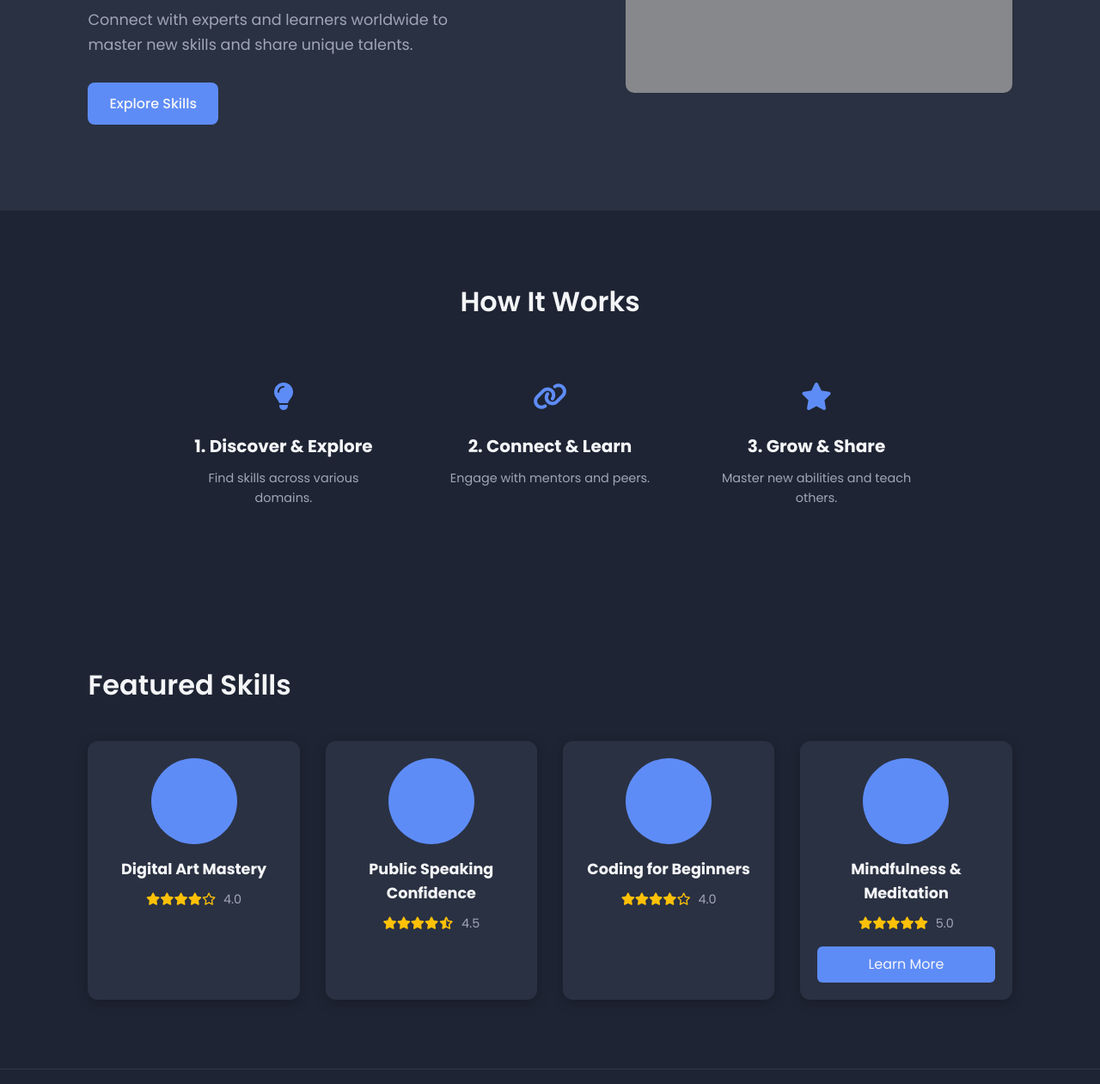
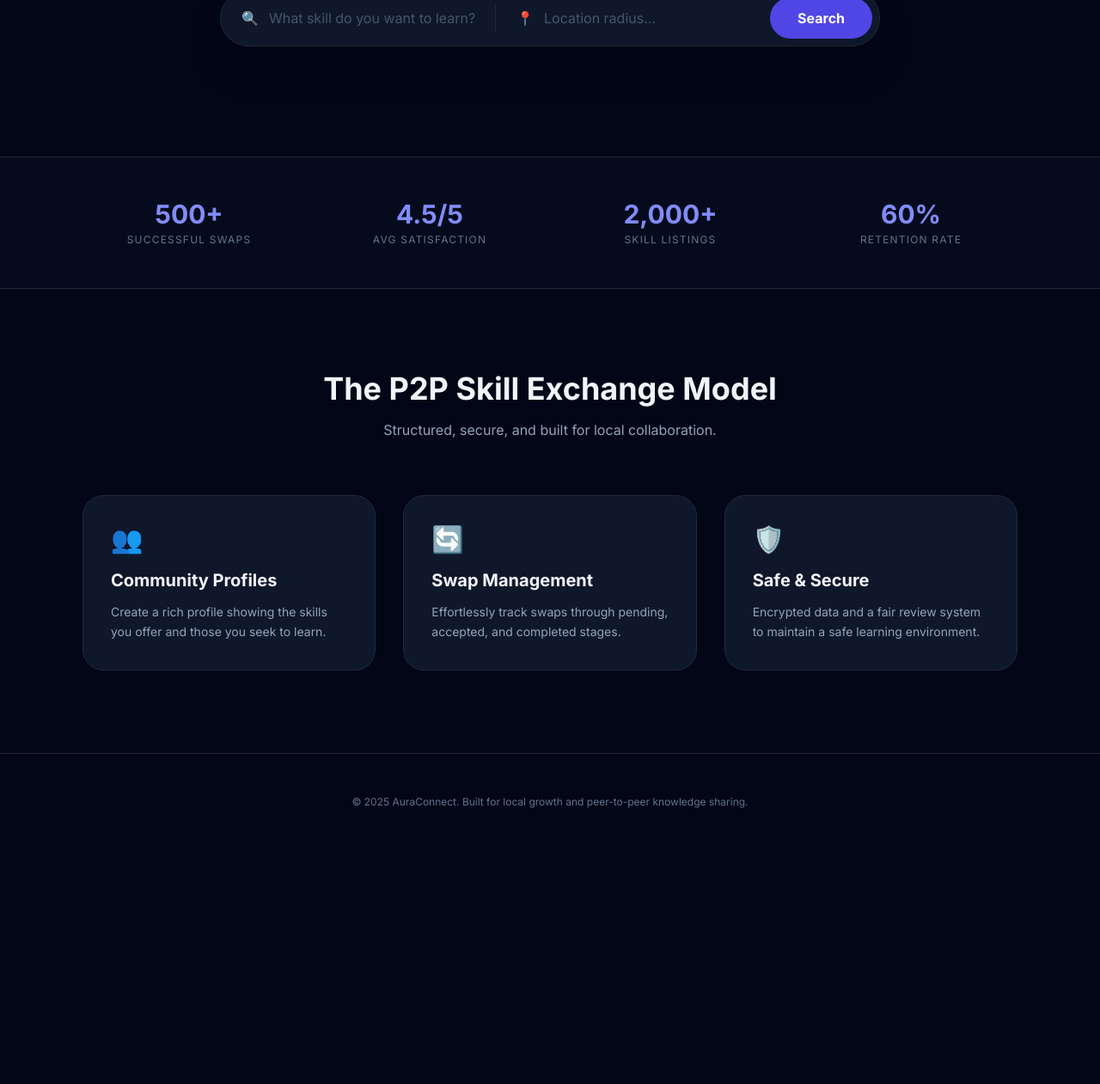
Before and after one commit to Rusmia-Rahaman-Urfa/AuraConnect, a plain HTML site: page index.html in a window 1280 px wide. Shown: the part 473-1734 px from the top of the page at 86% size. After the commit the page ends 1462 px from the top, so only its background shows below. Drawn offline with nearby package versions, Linux system fonts and the light colour scheme; grey boxes are pictures that could not be loaded.

Commit message:
refactor: restructure the Landing Page

```diff
--- a/index.html
+++ b/index.html
@@ -3,110 +3,117 @@
 <head>
     <meta charset="UTF-8">
     <meta name="viewport" content="width=device-width, initial-scale=1.0">
-    <title>AuraConnect | Unlock Your Potential. Share Your Aura</title>
-    <link rel="stylesheet" href="style.css">
-    <link href="https://fonts.googleapis.com/css2?family=Poppins:wght@300;400;500;600;700&display=swap" rel="stylesheet">
-    <link rel="stylesheet" href="https://cdnjs.cloudflare.com/ajax/libs/font-awesome/6.4.0/css/all.min.css">
+    <title>AuraConnect | Peer-to-Peer Skill Exchange</title>
+    <script src="https://cdn.tailwindcss.com"></script>
+    <link href="https://fonts.googleapis.com/css2?family=Inter:wght@400;600;700;800&display=swap" rel="stylesheet">
+    <style>
+        body { font-family: 'Inter', sans-serif; }
+    </style>
 </head>
-<body>
+<body class="bg-slate-950 text-slate-100 min-h-screen">
 
-    <header class="navbar">
-        <div class="logo">AuraConnect</div>
-        <nav class="nav-links">
-            <a href="#">How It Works</a>
-            <a href="#">Discover Skills</a>
-            <a href="#">Community</a>
-            <a href="#">Pricing</a>
-            <a href="#" class="btn btn-login">Log In / Sign Up</a>
+    <nav class="flex items-center justify-between px-8 py-6 bg-slate-900/50 backdrop-blur-md sticky top-0 z-50 border-b border-slate-800">
+        <div class="flex items-center gap-2">
+            <div class="w-10 h-10 bg-indigo-600 rounded-lg flex items-center justify-center font-bold text-2xl text-white">A</div>
+            <span class="text-2xl font-bold tracking-tight text-white">Aura<span class="text-indigo-500">Connect</span></span>
+        </div>
+        <div class="hidden md:flex items-center gap-8 font-medium text-sm text-slate-300">
+            <a href="#features" class="hover:text-indigo-400 transition">How it Works</a>
+            <a href="#explore" class="hover:text-indigo-400 transition">Explore Skills</a>
+            <a href="#about" class="hover:text-indigo-400 transition">Community</a>
+        </div>
+        <div class="flex items-center gap-4">
+            <button class="px-5 py-2 text-sm text-slate-300 hover:text-indigo-400 transition font-medium">Log in</button>
+            <button class="px-5 py-2 text-sm bg-indigo-600 hover:bg-indigo-700 text-white rounded-full transition font-semibold shadow-lg shadow-indigo-500/20">
+                Join for Free
+            </button>
+        </div>
     </nav>
+
+    <header class="px-8 pt-20 pb-32 text-center max-w-6xl mx-auto">
+        <h1 class="text-5xl md:text-7xl font-extrabold mb-6 leading-tight">
+            Achieve Growth Through <br />
+            <span class="text-transparent bg-clip-text bg-gradient-to-r from-indigo-400 to-cyan-400">
+                Skill-Sharing Empowerment
+            </span>
+        </h1>
+        <p class="text-slate-400 text-xl mb-10 max-w-2xl mx-auto">
+            A non-monetary cooperative exchange model. Share your talents, gain new skills,
+            and help your local community thrive without spending a penny.
+        </p>
+
+        <div class="max-w-3xl mx-auto flex flex-col md:flex-row gap-2 p-2 bg-slate-900 border border-slate-800 rounded-2xl md:rounded-full shadow-2xl">
+            <div class="flex-1 flex items-center gap-3 px-4 py-3">
+                <span class="text-slate-500">🔍</span>
+                <input type="text" placeholder="What skill do you want to learn?" class="bg-transparent w-full outline-none text-slate-200 placeholder:text-slate-600">
+            </div>
+            <div class="hidden md:block w-px h-8 bg-slate-800 self-center"></div>
+            <div class="flex-1 flex items-center gap-3 px-4 py-3">
+                <span class="text-slate-500">📍</span>
+                <input type="text" placeholder="Location radius..." class="bg-transparent w-full outline-none text-slate-200 placeholder:text-slate-600">
+            </div>
+            <button class="bg-indigo-600 hover:bg-indigo-700 text-white px-8 py-3 rounded-xl md:rounded-full font-bold transition">
+                Search
+            </button>
+        </div>
     </header>
 
-    <main>
-        <section class="hero-section">
-            <div class="hero-content">
-                <h1>Unlock Your Potential. <br>Share Your Aura</h1>
-                <p>Connect with experts and learners worldwide to master new skills and share unique talents.</p>
-                <a href="#" class="btn btn-primary">Explore Skills</a>
+    <section class="bg-slate-900/30 border-y border-slate-800 py-12">
+        <div class="max-w-6xl mx-auto px-8 grid grid-cols-2 md:grid-cols-4 gap-8 text-center">
+            <div>
+                <p class="text-3xl font-bold text-indigo-400">500+</p>
+                <p class="text-slate-500 text-xs uppercase tracking-widest mt-1">Successful Swaps</p>
             </div>
-            <div class="hero-illustration">
+            <div>
+                <p class="text-3xl font-bold text-indigo-400">4.5/5</p>
+                <p class="text-slate-500 text-xs uppercase tracking-widest mt-1">Avg Satisfaction</p>
             </div>
-        </section>
-
-        <section class="how-it-works-section">
-            <h2>How It Works</h2>
-            <div class="steps-container">
-                <div class="step-card">
-                    <div class="step-icon"><i class="fas fa-lightbulb"></i></div>
-                    <h3>1. Discover & Explore</h3>
-                    <p>Find skills across various domains.</p>
+            <div>
+                <p class="text-3xl font-bold text-indigo-400">2,000+</p>
+                <p class="text-slate-500 text-xs uppercase tracking-widest mt-1">Skill Listings</p>
             </div>
-                <div class="step-card">
-                    <div class="step-icon"><i class="fas fa-link"></i></div>
-                    <h3>2. Connect & Learn</h3>
-                    <p>Engage with mentors and peers.</p>
-                </div>
-                <div class="step-card">
-                    <div class="step-icon"><i class="fas fa-star"></i></div>
-                    <h3>3. Grow & Share</h3>
-                    <p>Master new abilities and teach others.</p>
+            <div>
+                <p class="text-3xl font-bold text-indigo-400">60%</p>
+                <p class="text-slate-500 text-xs uppercase tracking-widest mt-1">Retention Rate</p>
             </div>
         </div>
     </section>
 
-        <section class="featured-skills-section">
-            <h2>Featured Skills</h2>
-            <div class="skills-grid">
-                <div class="skill-card">
-                    <div class="avatar-placeholder"></div>
-                    <h4>Digital Art Mastery</h4>
-                    <div class="rating">
-                        <i class="fas fa-star"></i><i class="fas fa-star"></i><i class="fas fa-star"></i><i class="fas fa-star"></i><i class="far fa-star"></i>
-                        <span>4.0</span>
+    <section id="features" class="px-8 py-24 max-w-6xl mx-auto">
+        <div class="text-center mb-16">
+            <h2 class="text-3xl md:text-4xl font-bold mb-4">The P2P Skill Exchange Model</h2>
+            <p class="text-slate-400">Structured, secure, and built for local collaboration.</p>
         </div>
+
+        <div class="grid md:grid-cols-3 gap-8">
+            <div class="p-8 bg-slate-900 border border-slate-800 rounded-3xl hover:border-indigo-500/50 transition">
+                <div class="text-3xl mb-4">👥</div>
+                <h3 class="text-xl font-bold mb-3">Community Profiles</h3>
+                <p class="text-slate-400 text-sm leading-relaxed">
+                    Create a rich profile showing the skills you offer and those you seek to learn.
+                </p>
             </div>
-                <div class="skill-card">
-                    <div class="avatar-placeholder"></div>
-                    <h4>Public Speaking Confidence</h4>
-                    <div class="rating">
-                        <i class="fas fa-star"></i><i class="fas fa-star"></i><i class="fas fa-star"></i><i class="fas fa-star"></i><i class="fas fa-star-half-alt"></i>
-                        <span>4.5</span>
+
+            <div class="p-8 bg-slate-900 border border-slate-800 rounded-3xl hover:border-indigo-500/50 transition">
+                <div class="text-3xl mb-4">🔄</div>
+                <h3 class="text-xl font-bold mb-3">Swap Management</h3>
+                <p class="text-slate-400 text-sm leading-relaxed">
+                    Effortlessly track swaps through pending, accepted, and completed stages.
+                </p>
             </div>
-                </div>
-                <div class="skill-card">
-                    <div class="avatar-placeholder"></div>
-                    <h4>Coding for Beginners</h4>
-                    <div class="rating">
-                        <i class="fas fa-star"></i><i class="fas fa-star"></i><i class="fas fa-star"></i><i class="fas fa-star"></i><i class="far fa-star"></i>
-                        <span>4.0</span>
-                    </div>
-                </div>
-                <div class="skill-card">
-                    <div class="avatar-placeholder"></div>
-                    <h4>Mindfulness & Meditation</h4>
-                    <div class="rating">
-                        <i class="fas fa-star"></i><i class="fas fa-star"></i><i class="fas fa-star"></i><i class="fas fa-star"></i><i class="fas fa-star"></i>
-                        <span>5.0</span>
-                    </div>
-                    <a href="#" class="btn-learn-more">Learn More</a>
+
+            <div class="p-8 bg-slate-900 border border-slate-800 rounded-3xl hover:border-indigo-500/50 transition">
+                <div class="text-3xl mb-4">🛡️</div>
+                <h3 class="text-xl font-bold mb-3">Safe & Secure</h3>
+                <p class="text-slate-400 text-sm leading-relaxed">
+                    Encrypted data and a fair review system to maintain a safe learning environment.
+                </p>
             </div>
         </div>
     </section>
-    </main>
 
-    <footer>
-        <div class="footer-links">
-            <a href="#">About Us</a>
-            <a href="#">Careers</a>
-            <a href="#">Help Center</a>
-            <a href="#">Terms Privacy</a>
-            <p>&copy; Terms All rights reserved.</p>
-        </div>
-        <div class="social-links">
-            <a href="#"><i class="fab fa-facebook-f"></i></a>
-            <a href="#"><i class="fab fa-twitter"></i></a>
-            <a href="#"><i class="fab fa-linkedin-in"></i></a>
-            <a href="#"><i class="fab fa-instagram"></i></a>
-        </div>
+    <footer class="px-8 py-12 border-t border-slate-800 text-center text-slate-500 text-xs">
+        <p>© 2025 AuraConnect. Built for local growth and peer-to-peer knowledge sharing.</p>
     </footer>
 
 </body>
--- a/style.css
+++ /dev/null
@@ -1,271 +0,0 @@
-/* --- CSS Variables and Global Styles --- */
-:root {
-    /* Based on the requested "AstroCollab" dark-theme  design standard */
-    --color-dark-primary: #1e2433; /* Dark background */
-    --color-dark-secondary: #2a3142; /* Card/Section background */
-    --color-accent: #5e8cf7; /* Primary blue accent */
-    --color-accent-hover: #4a75e3;
-    --color-text-light: #f4f5f7; /* Main text color */
-    --color-text-secondary: #a0a6b5; /* Paragraphs/subtle text */
-    --color-star: #ffc107; /* Star rating yellow */
-    --padding-page: 0 8%;
-}
-
-* {
-    margin: 0;
-    padding: 0;
-    box-sizing: border-box;
-    font-family: 'Poppins', sans-serif;
-}
-
-body {
-    background-color: var(--color-dark-primary);
-    color: var(--color-text-light);
-    line-height: 1.6;
-}
-
-h1, h2 {
-    color: var(--color-text-light);
-    font-weight: 600;
-}
-
-a {
-    text-decoration: none;
-    color: var(--color-text-light);
-    transition: color 0.3s;
-}
-
-a:hover {
-    color: var(--color-accent);
-}
-
-section {
-    padding: 60px 0;
-}
-
-/* --- Utility Classes (Buttons) --- */
-.btn {
-    display: inline-block;
-    padding: 12px 25px;
-    border-radius: 8px;
-    font-weight: 500;
-    text-align: center;
-    transition: background-color 0.3s, color 0.3s;
-}
-
-.btn-primary {
-    background-color: var(--color-accent);
-    color: var(--color-text-light);
-}
-
-.btn-primary:hover {
-    background-color: var(--color-accent-hover);
-    color: var(--color-text-light);
-}
-
-.btn-login {
-    background-color: transparent;
-    border: 2px solid var(--color-accent);
-    color: var(--color-accent);
-}
-
-.btn-login:hover {
-    background-color: var(--color-accent);
-    color: var(--color-text-light);
-}
-
-/* --- Navbar (Header) --- */
-.navbar {
-    display: flex;
-    justify-content: space-between;
-    align-items: center;
-    padding: 20px 8%;
-    background-color: var(--color-dark-secondary);
-}
-
-.logo {
-    font-size: 1.5rem;
-    font-weight: 700;
-    color: var(--color-accent);
-}
-
-.nav-links a:not(.btn-login) {
-    margin-left: 30px;
-    font-weight: 400;
-}
-
-/* --- Hero Section --- */
-.hero-section {
-    display: flex;
-    justify-content: space-between;
-    align-items: center;
-    padding: 100px 8%;
-    background-color: var(--color-dark-secondary);
-    position: relative;
-    overflow: hidden;
-}
-
-.hero-content {
-    max-width: 50%;
-    z-index: 2;
-}
-
-.hero-content h1 {
-    font-size: 3.5rem;
-    margin-bottom: 20px;
-}
-
-.hero-content p {
-    color: var(--color-text-secondary);
-    font-size: 1.1rem;
-    margin-bottom: 30px;
-    max-width: 450px;
-}
-
-.hero-illustration {
-    /* Placeholder for the illustration */
-    width: 450px;
-    height: 350px;
-    background-color: rgba(255, 255, 255, 0.05);
-    border-radius: 10px;
-    /* In a real scenario, this would be a detailed SVG or image */
-    background-image: url('https://studentweb.bhtafe.edu.au/pluginfile.php/2304611/course/overviewfiles/digital%20skills%20pic.jpg');
-    background-size: cover;
-    background-position: center;
-    opacity: 0.8;
-}
-
-/* --- How It Works Section --- */
-.how-it-works-section {
-    text-align: center;
-    padding: 80px 8%;
-}
-
-.how-it-works-section h2 {
-    font-size: 2rem;
-    margin-bottom: 40px;
-}
-
-.steps-container {
-    display: flex;
-    justify-content: space-around;
-    gap: 30px;
-    max-width: 900px;
-    margin: 0 auto;
-}
-
-.step-card {
-    flex: 1;
-    padding: 20px;
-}
-
-.step-icon {
-    font-size: 2rem;
-    color: var(--color-accent);
-    margin-bottom: 15px;
-}
-
-.step-card h3 {
-    font-size: 1.25rem;
-    margin-bottom: 10px;
-}
-
-.step-card p {
-    color: var(--color-text-secondary);
-    font-size: 0.9rem;
-}
-
-/* --- Featured Skills Section --- */
-.featured-skills-section {
-    background-color: var(--color-dark-primary);
-    padding: 80px 8%;
-}
-
-.featured-skills-section h2 {
-    font-size: 2rem;
-    margin-bottom: 40px;
-}
-
-.skills-grid {
-    display: flex;
-    gap: 30px;
-    justify-content: center;
-}
-
-.skill-card {
-    background-color: var(--color-dark-secondary);
-    border-radius: 12px;
-    padding: 20px;
-    width: 280px;
-    text-align: center;
-    box-shadow: 0 4px 15px rgba(0, 0, 0, 0.2);
-}
-
-.avatar-placeholder {
-    width: 100px;
-    height: 100px;
-    background-color: var(--color-accent);
-    border-radius: 50%;
-    margin: 0 auto 15px;
-    /* In a real project, this would be the user's profile image */
-}
-
-.skill-card h4 {
-    font-size: 1.1rem;
-    margin-bottom: 10px;
-}
-
-.rating {
-    color: var(--color-star);
-    font-size: 0.9rem;
-    margin-bottom: 15px;
-}
-
-.rating span {
-    color: var(--color-text-secondary);
-    margin-left: 5px;
-}
-
-.btn-learn-more {
-    display: block;
-    background-color: var(--color-accent);
-    color: var(--color-text-light);
-    padding: 8px 15px;
-    border-radius: 6px;
-    margin-top: 15px;
-}
-
-.btn-learn-more:hover {
-    background-color: var(--color-accent-hover);
-}
-
-/* --- Footer --- */
-footer {
-    display: flex;
-    justify-content: space-between;
-    align-items: center;
-    padding: 20px 8%;
-    border-top: 1px solid rgba(255, 255, 255, 0.1);
-    color: var(--color-text-secondary);
-}
-
-.footer-links a {
-    color: var(--color-text-secondary);
-    margin-right: 20px;
-    font-size: 0.9rem;
-}
-
-.footer-links p {
-    display: inline;
-    font-size: 0.9rem;
-}
-
-.social-links a {
-    color: var(--color-text-secondary);
-    font-size: 1.2rem;
-    margin-left: 15px;
-}
-
-.social-links a:hover {
-    color: var(--color-accent);
-}
```
Lines whose indentation alone changed are shown as unchanged.
